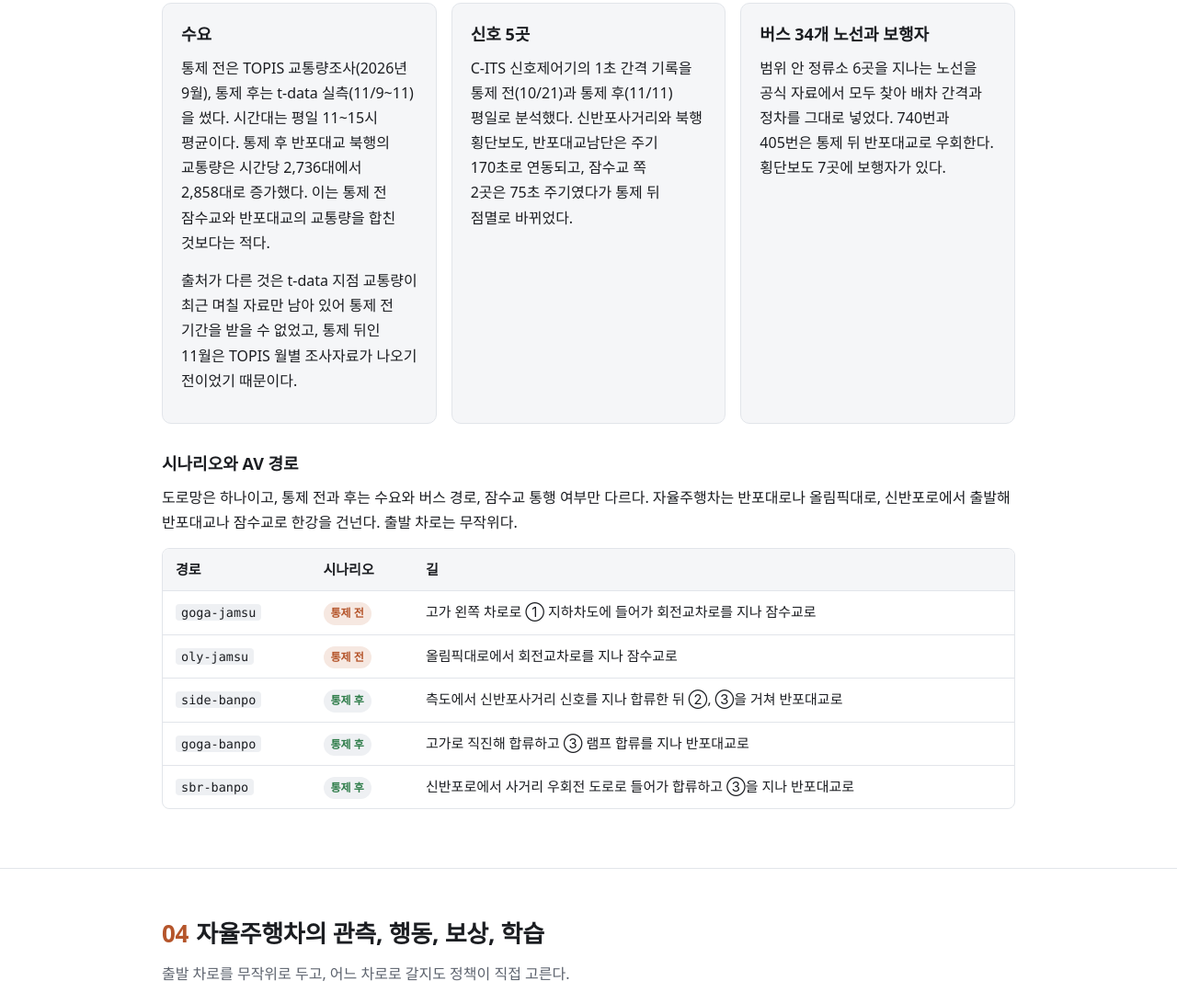
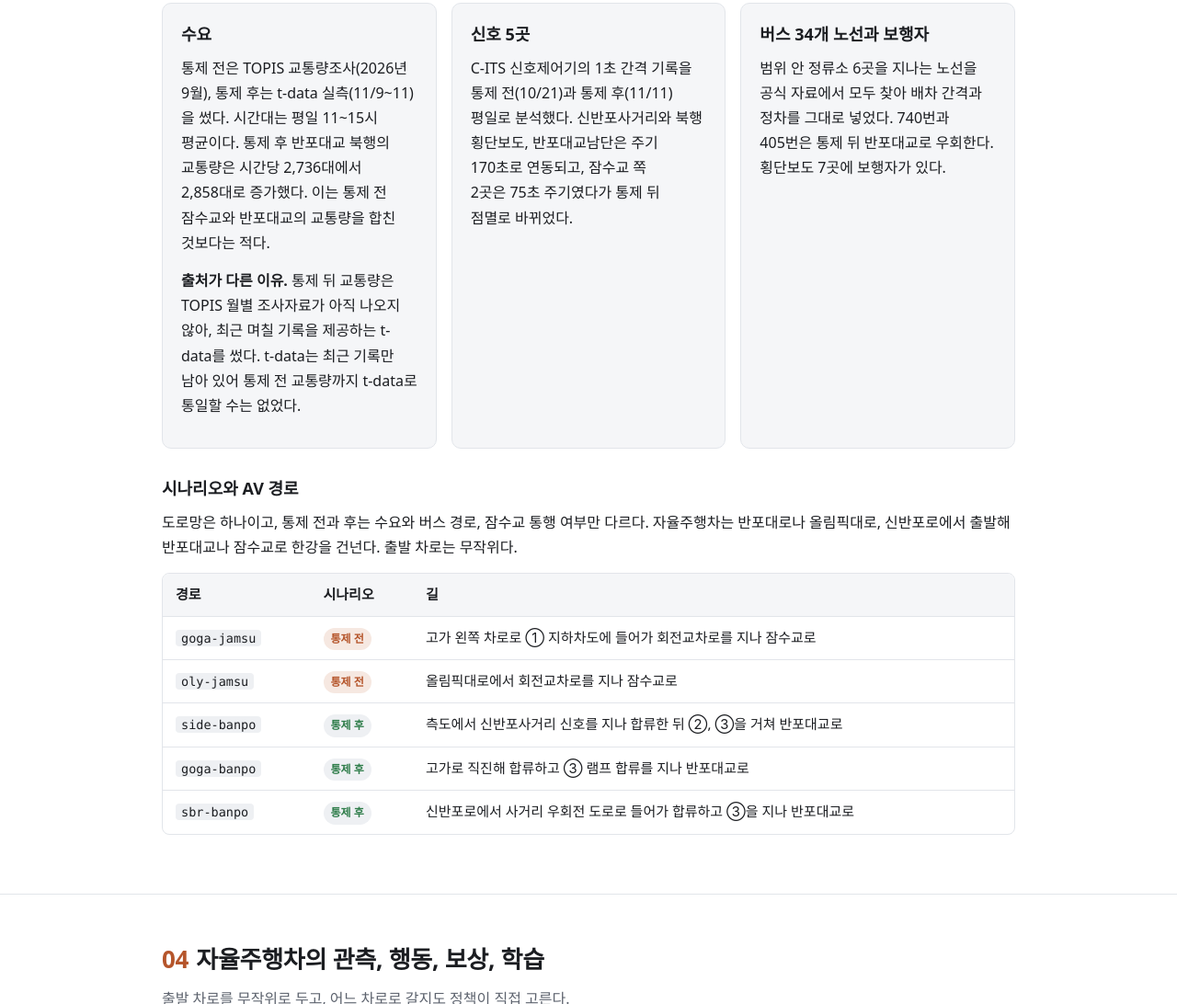
Before and after one commit to skku-aicad-2026-team12/banpo-av, a plain HTML site: page docs/index.html in a window 1280 px wide. Shown: the part 3590-4682 px from the top of the page at 92% size. Drawn offline with Linux system fonts and the light colour scheme.

Commit message:
03 수요: 출처가 다른 이유 문구 수정

```diff
--- a/docs/index.html
+++ b/docs/index.html
@@ -188,7 +188,7 @@ footer { padding: 32px 0 48px; color: var(--muted); font-size: 14px; }
     <h2><span class="num">03</span>교통</h2>
     <p class="sub">수요와 신호, 버스는 모두 실측 자료로 넣었다. 원자료와 계산은 <a href="https://github.com/skku-aicad-2026-team12/banpo-av/tree/main/environment/road/measured">environment/road/measured</a>에 있다.</p>
     <div class="grid three">
-      <div class="card"><h3>수요</h3><p>통제 전은 TOPIS 교통량조사(2026년 9월), 통제 후는 t-data 실측(11/9~11)을 썼다. 시간대는 평일 11~15시 평균이다. 통제 후 반포대교 북행의 교통량은 시간당 2,736대에서 2,858대로 증가했다. 이는 통제 전 잠수교와 반포대교의 교통량을 합친 것보다는 적다.</p><p>출처가 다른 것은 t-data 지점 교통량이 최근 며칠 자료만 남아 있어 통제 전 기간을 받을 수 없었고, 통제 뒤인 11월은 TOPIS 월별 조사자료가 나오기 전이었기 때문이다.</p></div>
+      <div class="card"><h3>수요</h3><p>통제 전은 TOPIS 교통량조사(2026년 9월), 통제 후는 t-data 실측(11/9~11)을 썼다. 시간대는 평일 11~15시 평균이다. 통제 후 반포대교 북행의 교통량은 시간당 2,736대에서 2,858대로 증가했다. 이는 통제 전 잠수교와 반포대교의 교통량을 합친 것보다는 적다.</p><p><b>출처가 다른 이유.</b> 통제 뒤 교통량은 TOPIS 월별 조사자료가 아직 나오지 않아, 최근 며칠 기록을 제공하는 t-data를 썼다. t-data는 최근 기록만 남아 있어 통제 전 교통량까지 t-data로 통일할 수는 없었다.</p></div>
       <div class="card"><h3>신호 5곳</h3><p>C-ITS 신호제어기의 1초 간격 기록을 통제 전(10/21)과 통제 후(11/11) 평일로 분석했다. 신반포사거리와 북행 횡단보도, 반포대교남단은 주기 170초로 연동되고, 잠수교 쪽 2곳은 75초 주기였다가 통제 뒤 점멸로 바뀌었다.</p></div>
       <div class="card"><h3>버스 34개 노선과 보행자</h3><p>범위 안 정류소 6곳을 지나는 노선을 공식 자료에서 모두 찾아 배차 간격과 정차를 그대로 넣었다. 740번과 405번은 통제 뒤 반포대교로 우회한다. 횡단보도 7곳에 보행자가 있다.</p></div>
     </div>
```
